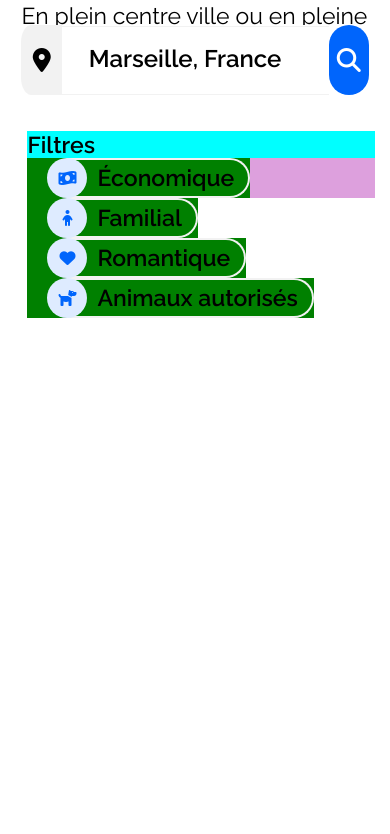
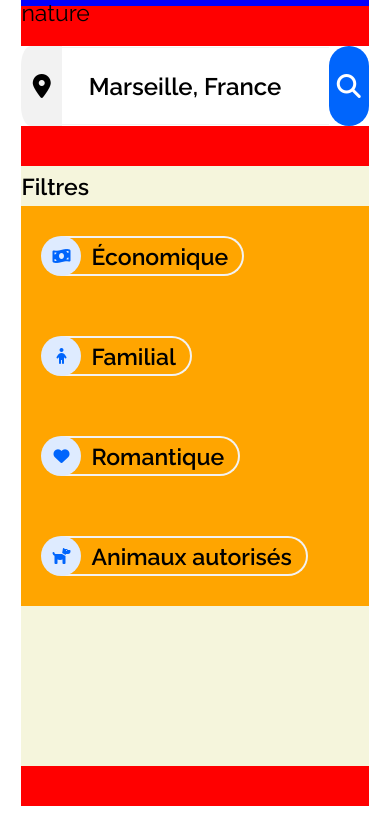
Before and after one commit to Puffywonton/P2, a plain HTML site: page index.html in a window 390 px wide. Shown: the part 415-1249 px from the top of the page. Drawn offline with Linux system fonts and the light colour scheme.

Commit message:
filter now works on mobile but dimensions are wrong

```diff
--- a/index.html
+++ b/index.html
@@ -9,13 +9,14 @@
         <link rel="preconnect" href="https://fonts.googleapis.com">
         <link rel="preconnect" href="https://fonts.gstatic.com" crossorigin>
         <link href="https://fonts.googleapis.com/css2?family=Raleway:wght@100;400;600&display=swap" rel="stylesheet">
+        <!-- PAREIL ICI BONNE MANIERE?-->
         <title>Booki</title>
     </head>
     <body>
         <header id="top_banner">
                 <!-- <div id="booki_logo_box">
                     <a href=""><img id="booki_logo" src="images/logo/Booki.png" alt="logo booki" /></a>
-                </div> -->
+                </div> EST CE QU'IL FAUT UTILISER DES IMAGES OU JE CHANGE AVEC LE CSS (une des images n'est pas centre je suis confus)-->
                 <a id="booki_home" href=""></a>
                 <nav id="nav_banner">
                     <ul id="nav_list">
@@ -44,12 +45,12 @@
 
                     <div id="input_box">
                         <input type="text" name="location" id="input_search" placeholder="Marseille, France" size="30" maxlength="40"/>
-                        </div>
-                        <a id="bouton_search" href="">
-                            <i id="magnifying_glass" class="fa-solid fa-magnifying-glass"></i>
-                            <p>Rechercher</p>
-                        </a>
                     </div>
+
+                    <a id="bouton_search" href="">
+                        <i id="magnifying_glass" class="fa-solid fa-magnifying-glass"></i>
+                        <p>Rechercher</p>
+                    </a>
 
                 </div>
 
--- a/style.css
+++ b/style.css
@@ -192,6 +192,12 @@ body
     border-bottom-left-radius: 25%;
 }
 
+#icon_mylocation:hover #location_dot
+    {
+        /* background-color: #DEEBFF; */
+        color: #0065FC;
+    }
+
 #location_dot
 {
     font-size: 1em;
@@ -205,6 +211,8 @@ body
     width: 55%;
     border-top: 1px #F2F2F2 solid;
     border-bottom: 1px #F2F2F2 solid;
+    display: flex;
+    align-items: center;
 }
 
 #input_box input
@@ -266,7 +274,7 @@ body
 #filter_bar
 {
     margin: 6px;
-    background-color: aqua;
+    /* background-color: aqua; */
     height: 40px;
     width: 100%;
     display: flex;
@@ -275,7 +283,7 @@ body
 
 #filter_bar_title
 {
-    height: 100%;
+    height: 40px;
     width: 50px;
     display: flex;
     align-items: center;
@@ -283,8 +291,8 @@ body
 
 #filter_list
 {
-    background-color: plum;
-    height: 100%;
+    /* background-color: plum; */
+    height: 40px;
     display: flex;
     flex-direction: row;
     justify-content: flex-start;
@@ -293,7 +301,7 @@ body
 
 .bouton_filtre_a
 {
-    height: 100%;
+    height: 40px;
 }
 
 .bouton_filtre
@@ -303,7 +311,7 @@ body
     /* padding: 10px; */
     width: auto;
 
-    background-color: green;
+    /* background-color: green; */
     /* background-color: white; */
     display: flex;
     flex-direction: row;
@@ -493,17 +501,19 @@ body
     #research_section
     {
         /* margin-top: 75px; */
-        height: 400px;
+        height: 1000px;
         /* margin: 30px; */
         margin: 5.5%;
-        /* background-color: red; */
+        justify-content: flex-start;
+        background-color: red;
 
         /* align-items: center; */
     }
 
     #search_banner
     {
-        height: 160px;
+        background-color: blue;
+        height: 200px;
     }
 
     #search_banner h1
@@ -517,16 +527,25 @@ body
         margin-top: 18px;
     }
 
+    /*QUESTION est ce que ma search bar est bien ? et comment faire pour que le border top et bottom se foutent bien avec le bouton search -- j'ai le meme probleme avec les boutons filtres. ma solution de mettre du position relative ca fait un bloc "non centre" qui depasse a gauche je refais pareil ici ? mais apres je vais avoir un probleme pour centrer la bar facilement */
+
     #search_bar
     {
-        height:70px;
+        /* height:70px; */
+        /* background-color: purple; */
+        height: 80px;
         width: 100%;
+        margin-top: 40px;
+        margin-bottom: 40px;
     }
+
 
     #icon_mylocation
     {
         width: 18%;
     }
+
+
 
     #location_dot
     {
@@ -571,6 +590,10 @@ body
 
     #filter_bar
     {
+        margin: 0;
+        padding: 0;
+        background-color: beige;
+        height: 600px;
         flex-direction: column;
         align-items: flex-start;
     }
@@ -578,12 +601,19 @@ body
 
     #filter_list
     {
+        height: 400px;
+        background-color: orange;
         flex-wrap: wrap;
-        justify-content: flex-start;
+        justify-content: space-between;
         align-items: center;
     }
 
+    .bouton_filtre_a
+    {
+        display: flex;
+        justify-content: space-evenly;
 
+    }
 
     #information_message
     {
```
